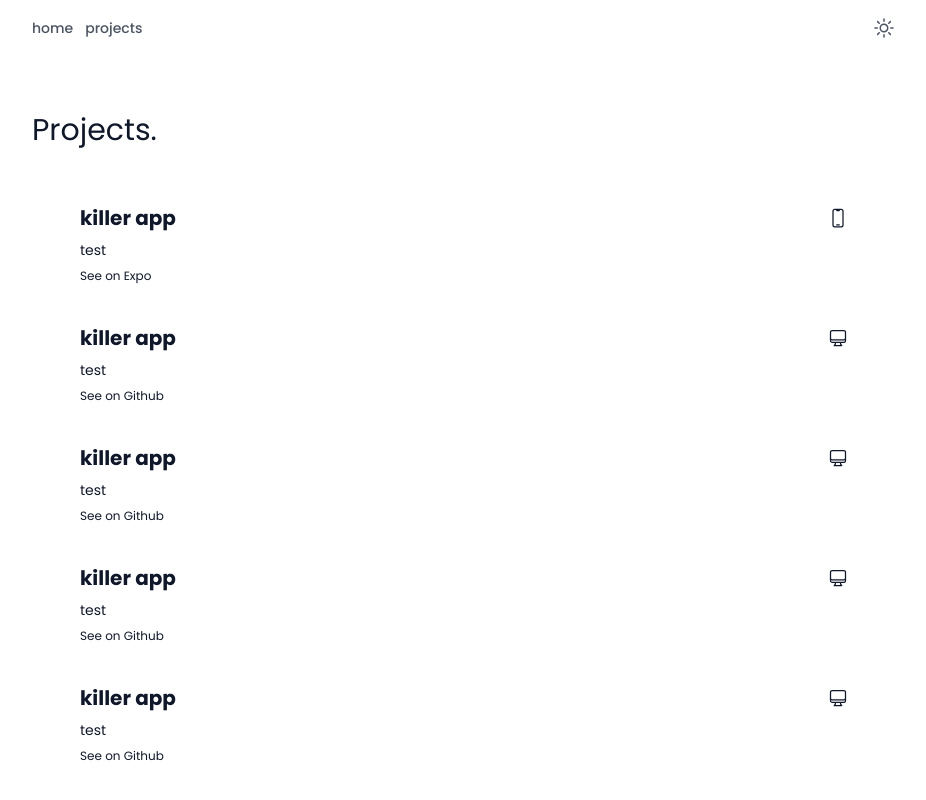
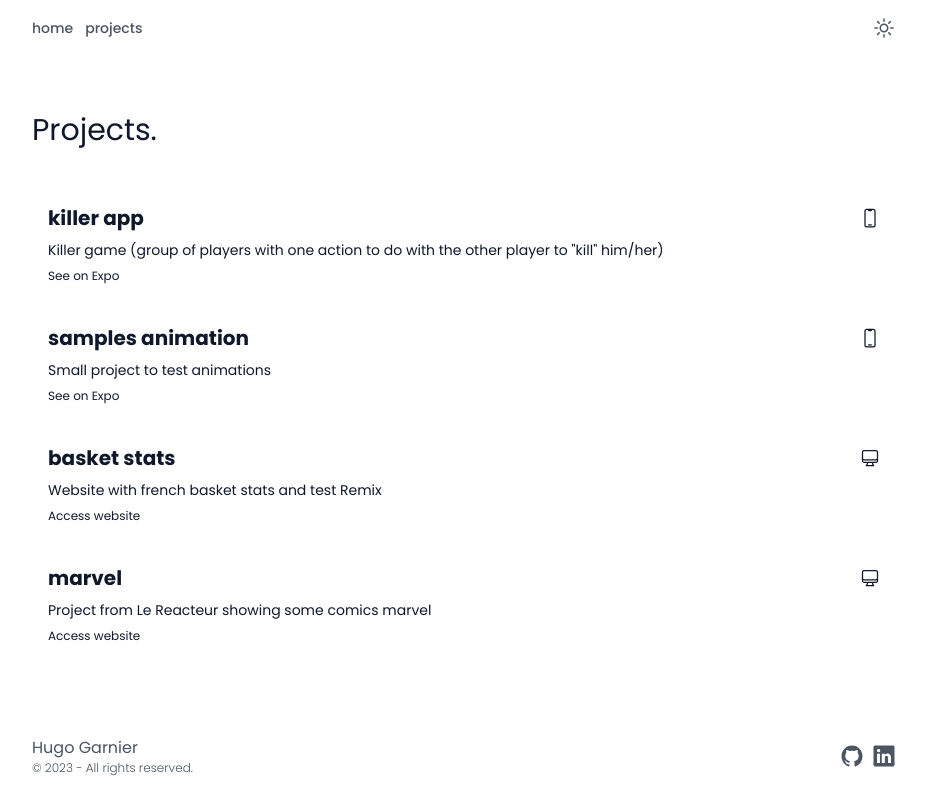
Before and after one commit to hugogarnier/portfolio, a Next.js app: page /projects in a window 1280 px wide. Shown: the top 800 px of the page, without its empty margins (176-1102 px from the left). Built offline with nearby package versions, Linux system fonts and the light colour scheme.

Commit message:
update project

```diff
--- a/pages/components/Project.tsx
+++ b/pages/components/Project.tsx
@@ -9,11 +9,11 @@ type ProjectProps = {
   link?: string;
 };
 
-const Project: NextPage<ProjectProps> = ({platform = 'desktop', title, description, link}) => {
+const Project: NextPage<ProjectProps> = ({platform = '', title, description, link}) => {
   return (
     <>
       <a
-        className="group block mx-8 p-4 w-full rounded-lg hover:bg-gray-50 dark:hover:bg-slate-800 transition-all"
+        className="group block p-4 w-full rounded-lg hover:bg-gray-50 dark:hover:bg-slate-800 transition-all"
         href={link && link || ""}
         target="_blank"
         rel="noopener noreferrer"
--- a/pages/projects.tsx
+++ b/pages/projects.tsx
@@ -6,13 +6,16 @@ const Projects: NextPage = () => {
   return (
     <Section title="Projects.">
       <div className="flex flex-wrap gap-2 justify-center items-center">
-        <Project title="killer app" description='test' link="https://expo.dev/@hugo0/killer"
+        <Project title="killer app"
+                 description='Killer game (group of players with one action to do with the other player to "kill" him/her)'
+                 link="https://expo.dev/@hugo0/killer"
                  platform="mobile"/>
-        <Project title="killer app" description='test' link="https://expo.dev/@hugo0/killer"/>
-        <Project title="killer app" description='test' link="https://expo.dev/@hugo0/killer"/>
-        <Project title="killer app" description='test' link="https://expo.dev/@hugo0/killer"/>
-        <Project title="killer app" description='test' link="https://expo.dev/@hugo0/killer"/>
-        <Project title="killer app" description='test' link="https://expo.dev/@hugo0/killer"/>
+        <Project title="samples animation" description='Small project to test animations'
+                 link="https://expo.dev/@hugo0/killer" platform='mobile'/>
+        <Project title="basket stats" description='Website with french basket stats and test Remix'
+                 link="https://basket.hugogarnier.com/"/>
+        <Project title="marvel" description='Project from Le Reacteur showing some comics marvel'
+                 link="https://marvel.hugogarnier.com/"/>
       </div>
     </Section>
   );
```
